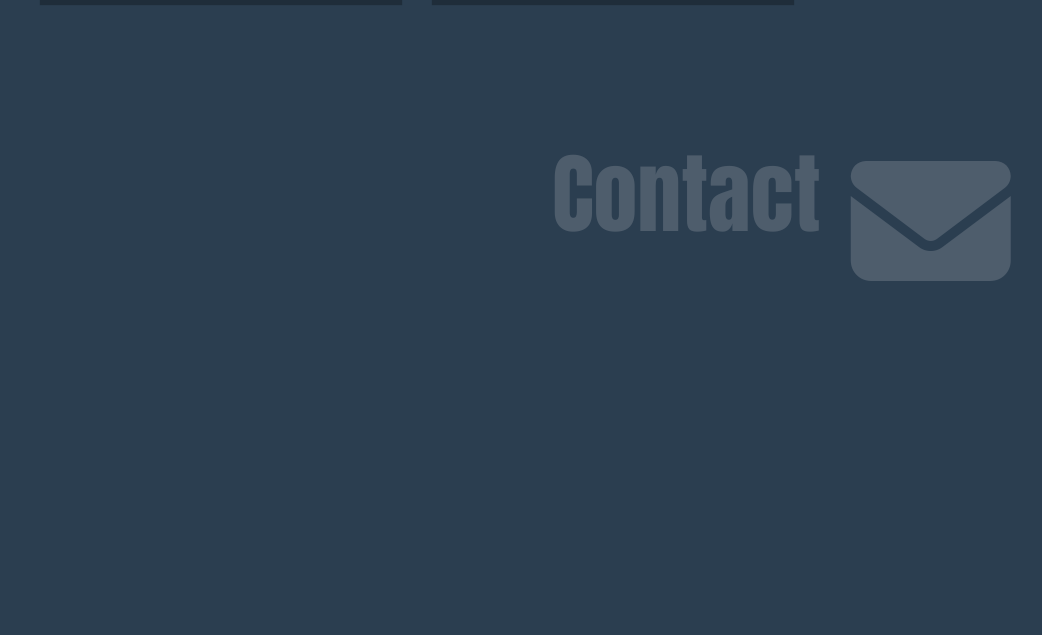
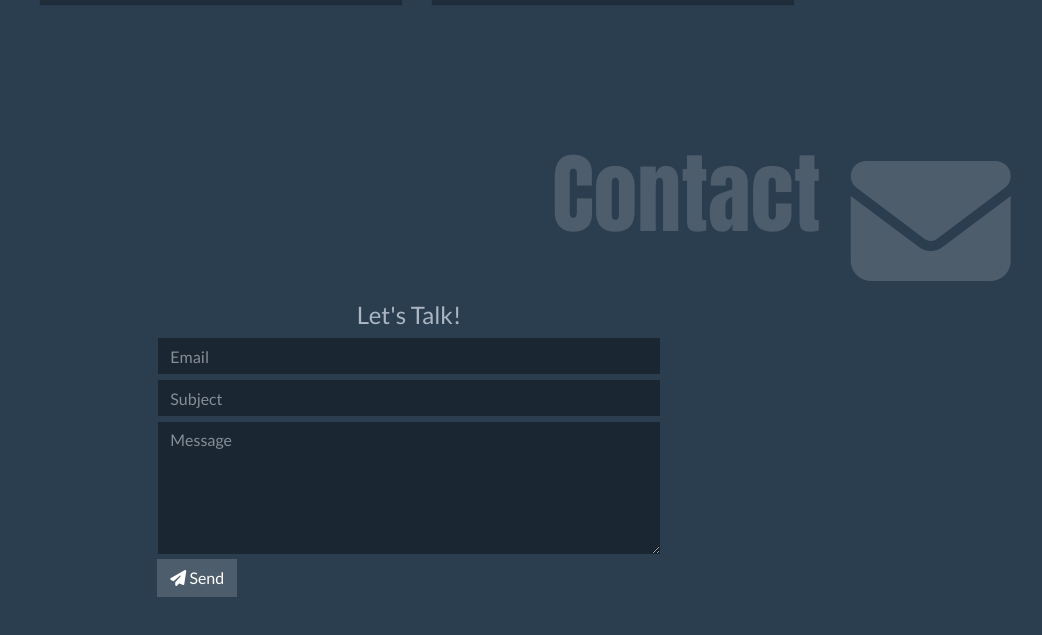
Before and after one commit to jordanmccollam/Portfolio, a plain HTML site: page index.html in a window 1280 px wide. Shown: the part 1334-1969 px from the top of the page, without its empty margins (231-1273 px from the left). Before the commit the page ends 1731 px from the top, so only its background shows below. Drawn offline with Linux system fonts and the light colour scheme.

Commit message:
Added contact form

```diff
--- a/css/style.css
+++ b/css/style.css
@@ -151,3 +151,8 @@ i.green-dot {
     top: 15%;
     z-index: 5;
 }
+
+input, textarea {
+    background-color: #1a2631 !important;
+    color: inherit !important;
+}
--- a/index.html
+++ b/index.html
@@ -73,11 +73,13 @@
                         with a <span class="text-danger">passion</span> for code and a <span
                             class="text-success">drive</span> to make a difference.
                     </p>
-                    <a href="https://github.com/jordanmccollam" target="_blank" class="btn btn-block btn-outline-danger rounded rounded-pill d-block d-lg-none">
+                    <a href="https://github.com/jordanmccollam" target="_blank"
+                        class="btn btn-block btn-outline-danger rounded rounded-pill d-block d-lg-none">
                         Github
                         <i class="fab fa-github"></i>
                     </a>
-                    <a href="https://www.linkedin.com/in/jordan-mccollam-8141a618a/" target="_blank" class="btn btn-block btn-outline-info rounded rounded-pill d-block d-lg-none">
+                    <a href="https://www.linkedin.com/in/jordan-mccollam-8141a618a/" target="_blank"
+                        class="btn btn-block btn-outline-info rounded rounded-pill d-block d-lg-none">
                         Linkedin
                         <i class="fab fa-linkedin"></i>
                     </a>
@@ -130,7 +132,7 @@
             <div class="row mb-5 pb-5 font-primary">
 
                 <!-- THE BUG TRACKER -->
-                <div class="col-md-6 project-column mt-4">
+                <div class="col-lg-6 project-column mt-4">
                     <div class="project-container">
                         <a href="https://thebugtracker.herokuapp.com/" target="_blank">
                             <div class="bar">
@@ -158,7 +160,7 @@
                 </div>
 
                 <!-- READY UP -->
-                <div class="col-md-6 project-column mt-4">
+                <div class="col-lg-6 project-column mt-4">
                     <div class="project-container">
                         <a href="https://gamersreadyup.herokuapp.com/" target="_blank">
                             <div class="bar">
@@ -186,7 +188,7 @@
                 </div>
 
                 <!-- MONGO SCRAPER -->
-                <div class="col-md-6 project-column mt-4">
+                <div class="col-lg-6 project-column mt-4">
                     <div class="project-container">
                         <a href="http://news-jm.herokuapp.com/" target="_blank">
                             <div class="bar">
@@ -214,7 +216,7 @@
                 </div>
 
                 <!-- Laser Defender -->
-                <div class="col-md-6 project-column mt-4">
+                <div class="col-lg-6 project-column mt-4">
                     <div class="project-container">
                         <a href="https://jordanmccollam.github.io/laserdefender/" target="_blank">
                             <div class="bar">
@@ -251,6 +253,26 @@
                 <i class="fas fa-envelope fa-10x"></i>
             </div>
         </div>
+
+        <!-- Contact form -->
+        <div class="row justify-content-center text-light">
+            <div class="col-md-7 col-lg-5">
+                <h4 class="text-center">Let's Talk!</h4>
+                <form action="https://formspree.io/jordy.mccollam@gmail.com" method="POST">
+                    <div class="form-group mb-1">
+                        <input type="email" id="email" name="email" class="form-control" placeholder="Email">
+                    </div>
+                    <div class="form-group mb-1">
+                        <input type="text" id="subject" name="subject" class="form-control" placeholder="Subject">
+                    </div>
+                    <div class="form-group">
+                        <textarea id="message" class="form-control" name="message" rows="5" placeholder="Message"></textarea>
+                        <button type="submit" class="btn btn-dark mt-1" id="contact-submit"><i
+                                class="fas fa-paper-plane"></i> Send</button>
+                    </div>
+                </form>
+            </div>
+        </div>
     </div>
 
 </body>
```
